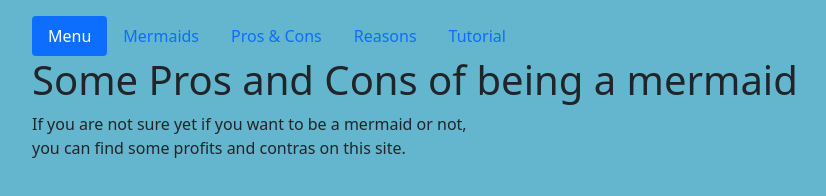
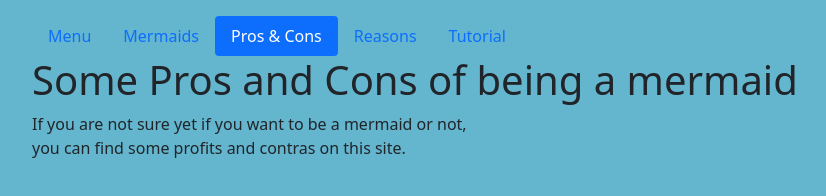
Before and after one commit to mermaidtransformer/mermaidtransformer.github.io, a plain HTML site: page pros&cons/index.html in a window 1280 px wide. Shown: the whole page, without its empty margins (50-876 px from the left). Drawn offline with nearby package versions, Linux system fonts and the light colour scheme.

Commit message:
Update index.html

```diff
--- a/pros&cons/index.html
+++ b/pros&cons/index.html
@@ -14,13 +14,13 @@
 <div class="container mt-3">
   <ul class="nav nav-pills">
 <li class="nav-item">
-  <a class="nav-link active" href="https://mermaidtransformer.github.io/">Menu</a>
+  <a class="nav-link" href="https://mermaidtransformer.github.io/">Menu</a>
 </li>
 <li class="nav-item">
   <a class="nav-link" href="https://mermaidtransformer.github.io/mermaids/index.html">Mermaids</a>
 </li>
 <li class="nav-item">
-  <a class="nav-link" href="mermaidtransformer.github.io/pros&cons/index.html">Pros & Cons</a>
+  <a class="nav-link active" href="mermaidtransformer.github.io/pros&cons/index.html">Pros & Cons</a>
 </li>
 <li class="nav-item">
   <a class="nav-link" href="mermaidtransformer.github.io/reasons/index.html">Reasons</a>
```
